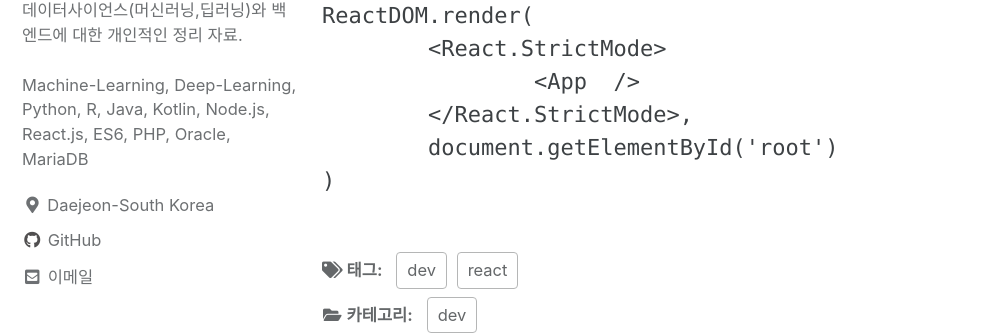
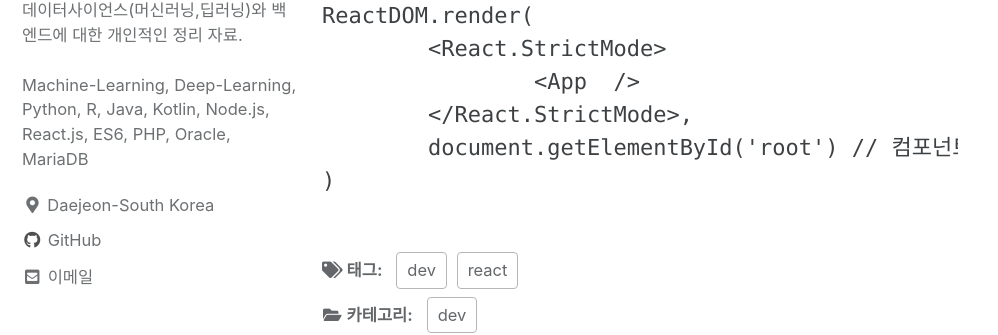
Before and after one commit to iamhch24/iamhch24.github.io, a Jekyll site: the page built from _posts/2021-01-25-[React].md, in a window 1280 px wide and 900 px high, scrolled down 550 px. Shown: the part 257-592 px from the top of the window, without its empty margins (0-998 px from the left). Built offline with Jekyll 4.4.1, drawn with Linux system fonts in a browser that asks for light colours; cached includes are drawn as plain includes.

Commit message:
_posts/2021-01-25-[React].md updated from https://stackedit.io/

````diff
--- a/_posts/2021-01-25-[React].md
+++ b/_posts/2021-01-25-[React].md
@@ -22,11 +22,13 @@
 ```Javascript
 ReactDOM.render(
 	<React.StrictMode>
-		<App  />				// App.js의 App()
+		<App  />				// App.js의 App() 함수로 된 컴포넌트 호출
 	</React.StrictMode>,
-	document.getElementById('root')
+	document.getElementById('root') // 컴포넌트를 그려줄 dom 요소 설정 -- index.html의 div root
 )
 ```
+
+
 <!--stackedit_data:
-eyJoaXN0b3J5IjpbMjEzODAxMjA5M119
+eyJoaXN0b3J5IjpbLTEyMjY3NjQ3MThdfQ==
 -->
````
